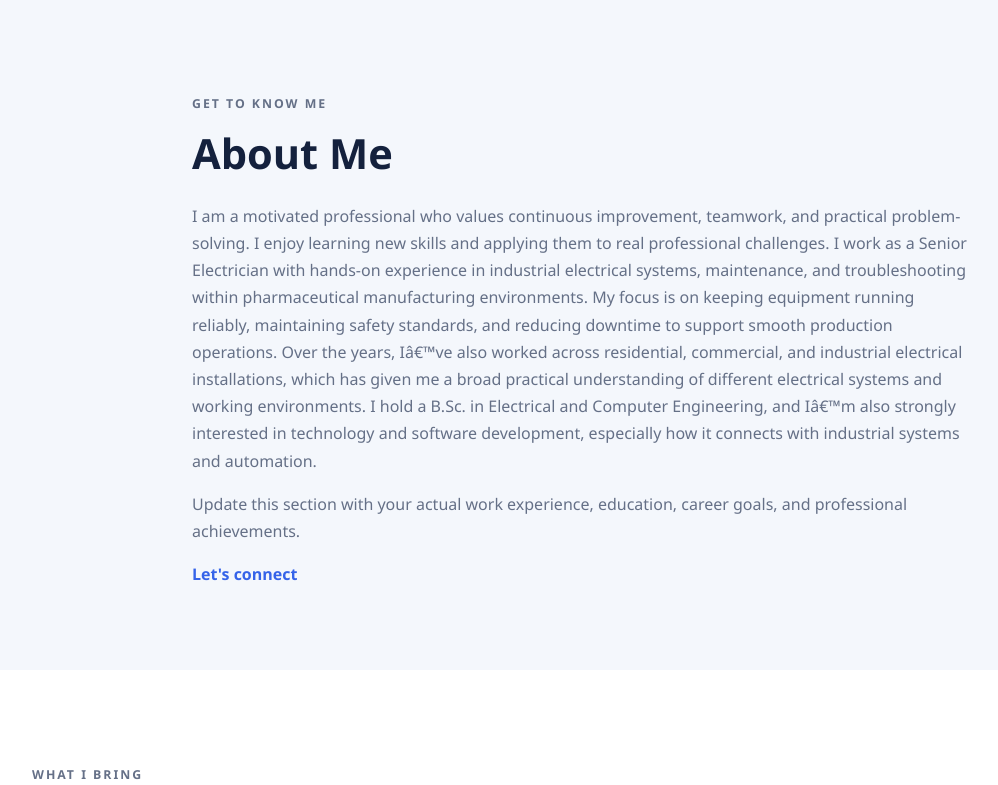
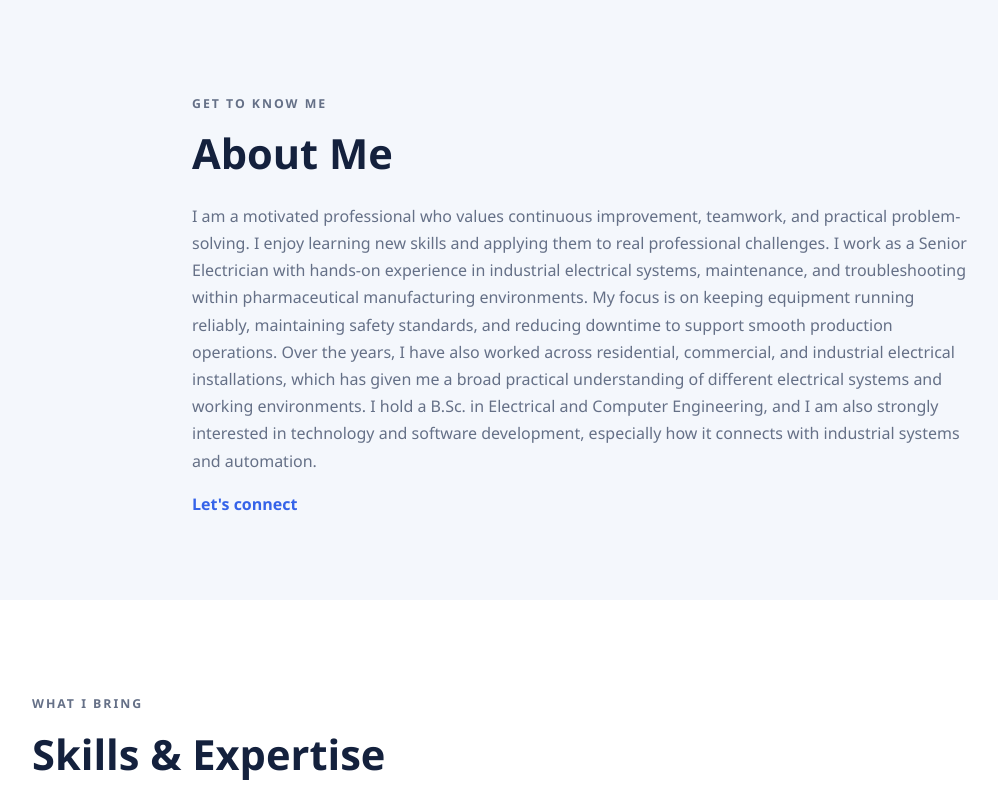
Before and after one commit to ayenewgirmay21/my-portfolio, a Flask app: page / in a window 1280 px wide. Shown: the part 738-1523 px from the top of the page, without its empty margins (58-1056 px from the left). Run offline with Flask 3, Linux system fonts and the light colour scheme; some libraries are stand-ins or nearby versions.

Commit message:
Update portfolio templates and design

```diff
--- a/templates/index.html
+++ b/templates/index.html
@@ -108,14 +108,9 @@
             systems, maintenance, and troubleshooting within pharmaceutical manufacturing
             environments. My focus is on keeping equipment running reliably, maintaining safety
             standards, and reducing downtime to support smooth production operations.
-            Over the years, Iâ€™ve also worked across residential, commercial, and industrial
+            Over the years, I have also worked across residential, commercial, and industrial
             electrical installations, which has given me a broad practical understanding of different electrical systems and working environments.
-            I hold a B.Sc. in Electrical and Computer Engineering, and Iâ€™m also strongly interested in technology and software development, especially how it connects with industrial systems and automation.
-                </p>
-
-                <p>
-                    Update this section with your actual work experience,
-                    education, career goals, and professional achievements.
+            I hold a B.Sc. in Electrical and Computer Engineering, and I am also strongly interested in technology and software development, especially how it connects with industrial systems and automation.
                 </p>
 
                 <a class="text-link" href="#contact">Let's connect</a>
@@ -259,8 +254,8 @@
 
         <article class="experience-card">
             <h3>Senior Electrical Technician</h3>
-            <p class="experience-company">Julphar pharmaceutical PLC Â· Addis Ababa</p>
-            <p class="experience-period">June 2025 â€“ Present</p>
+            <p class="experience-company">Julphar pharmaceutical PLC. Addis Ababa</p>
+            <p class="experience-period">June 2025 - Present</p>
 
             <ul>
                 <li>Perform preventive and corrective maintenance on electrical equipment.</li>
@@ -272,20 +267,20 @@
 
         <article class="experience-card">
             <h3>Electrical Technician</h3>
-            <p class="experience-company">Grand Palace of Ethiopia Unity Park/Friendship Square Â· Addis Ababa, Ethipia</p>
-            <p class="experience-period">Dec 2022 â€“ July 2025</p>
+            <p class="experience-company">Grand Palace of Ethiopia Unity Park/Friendship Square. Addis Ababa, Ethipia</p>
+            <p class="experience-period">Dec 2022 - July 2025</p>
 
             <ul>
                 <li>Performed installation, inspection, and maintenance of electrical systems, ensuring compliance with safety standards and regulations.</li>
                 <li>Diagnosed and resolved electrical faults quickly, minimizing downtime and operational disruptions.</li>
                 <li>Collaborated with multidisciplinary teams including engineers, facility managers, and security personnel.</li>
-                <li>Electrical Installation & Maintenance â€¢ Troubleshooting & Diagnostics â€¢ Preventive Maintenance â€¢</li>
+                <li>Electrical Installation & Maintenance Troubleshooting & Diagnostics Preventive Maintenance </li>
             </ul>
         </article>
          <article class="experience-card">
             <h3>General Technician</h3>
-            <p class="experience-company">RocSpaces Â· Addis Ababa, Ethipia</p>
-            <p class="experience-period">Feb 2022 â€“ Dec 2022</p>
+            <p class="experience-company">RocSpaces, Addis Ababa, Ethipia</p>
+            <p class="experience-period">Feb 2022 - Dec 2022</p>
             <ul>
                 <li> Electrical maintenance and troubleshooting</li>
                 <li> Preventive and corrective maintenance</li>
@@ -295,8 +290,8 @@
         </article>
         <article class="experience-card">
             <h3>Assistance Electrician and Boiler Operator</h3>
-            <p class="experience-company">ANA Soap Factory Â· Burayu, Oromia Region, Ethiopia</p>
-            <p class="experience-period">May 2021 â€“ Feb 2022</p>
+            <p class="experience-company">ANA Soap Factory: Burayu, Oromia Region, Ethiopia</p>
+            <p class="experience-period">May 2021 - Feb 2022</p>
             <ul>
                 <li> Motor and control panel support</li>
                 <li> Boiler operation and monitoring</li>
@@ -306,8 +301,8 @@
         </article>
         <article class="experience-card">
             <h3>Assistance Electrician and Boiler Operator</h3>
-            <p class="experience-company">MA General Trading Â· Burayu, Oromia Region, Ethiopia</p>
-            <p class="experience-period">jan 2020 â€“ May 2021</p>
+            <p class="experience-company">MA General Trading: Burayu, Oromia Region, Ethiopia</p>
+            <p class="experience-period">jan 2020 - May 2021</p>
             <ul>
                 <li>Motor and control panel support</li>
                 <li>Boiler operation and monitoring</li>
```
